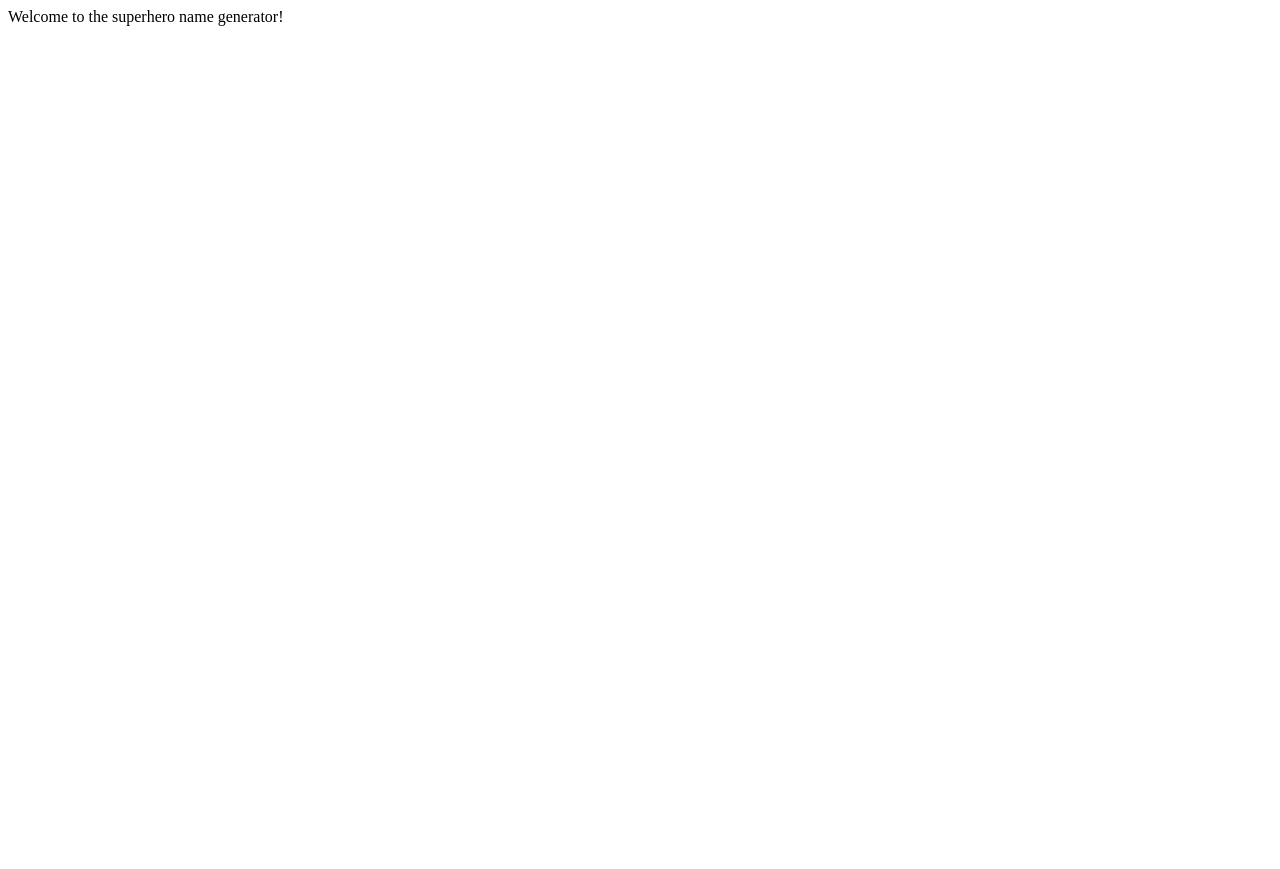
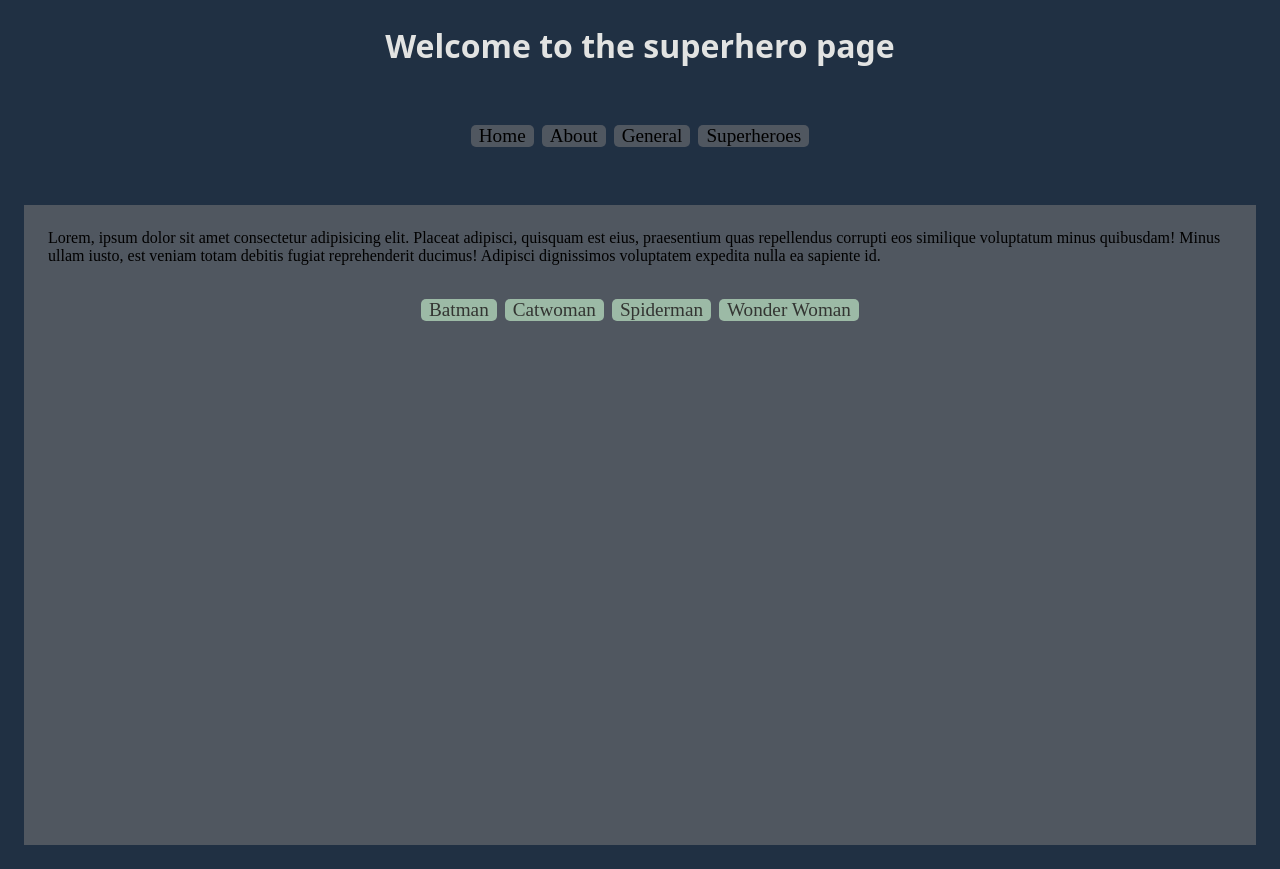
Before and after one commit to blombergalex/superheroes, a plain HTML site: page superheroes.html in a window 1280 px wide. Before the commit the page ends 800 px from the top, so only its background shows below. Drawn offline with Linux system fonts and the light colour scheme.

Commit message:
styling and adding links

```diff
--- /dev/null
+++ b/styles.css
@@ -0,0 +1,75 @@
+:root {
+    --accent-color: rgb(156, 186, 166);
+    --dark-color: rgb(32, 48, 67);
+    --dark-text-color: rgb(51, 53, 50);
+    --light-background-color:rgb(80, 87, 96);
+    --light-text-color: rgb(226, 227, 226);
+}
+
+* {
+    box-sizing: border-box;
+    margin: 0;
+    padding: 0;
+}
+
+html {
+    height: 100vh;
+}
+
+body {
+    display: flex;
+    flex-direction: column;
+    min-height: 100%;
+    margin: 0;
+    background-color: var(--dark-color);
+}
+
+header {
+    color: var(--light-text-color);
+    font-family: system-ui, -apple-system, BlinkMacSystemFont, 'Segoe UI', Roboto, Oxygen, Ubuntu, Cantarell, 'Open Sans', 'Helvetica Neue', sans-serif;
+    margin: 24px;
+    text-align: center;
+}
+
+nav {
+    justify-content: center;
+    list-style-type: none;
+    display: flex;
+    flex-direction: row;
+    padding: 6px;
+    margin: 24px 0;
+}
+
+nav a {
+    color: inherit;
+    font-size: 1.2rem;
+    margin: 8px;
+    text-decoration: none;
+}
+
+nav a:hover {
+    box-shadow: rgba(0, 0, 0, 0.35) 0px 5px 15px;
+}
+
+nav li {
+    border-radius: 5px;
+    margin: 4px;
+
+}
+
+.main-nav li {
+    background-color: var(--light-background-color);
+}
+
+.superhero-nav > li {
+    background-color: var(--accent-color);
+    color: var(--dark-text-color);
+}
+
+.main-content {
+    background-color: var(--light-background-color);
+    font-size: 2var;
+    padding: 24px;
+    margin: 24px;
+    height: 80vh;
+}
--- a/superheroes.html
+++ b/superheroes.html
@@ -4,8 +4,26 @@
     <meta charset="UTF-8">
     <meta name="viewport" content="width=device-width, initial-scale=1.0">
     <title>Superhero</title>
+    <link rel="stylesheet" href="styles.css">
 </head>
 <body>
-    Welcome to the superhero name generator!
+    <header>
+        <h1>Welcome to the superhero page</h1>
+    </header>
+    <nav class="main-nav">
+        <li><a href="http://localhost:3000/">Home</a></li>
+        <li><a href="http://localhost:3000/about">About</a></li>
+        <li><a href="http://localhost:3000/general">General</a></li>
+        <li><a href="http://localhost:3000/superheroes">Superheroes</a></li>
+    </nav>
+    <section class="main-content">
+        <p>Lorem, ipsum dolor sit amet consectetur adipisicing elit. Placeat adipisci, quisquam est eius, praesentium quas repellendus corrupti eos similique voluptatum minus quibusdam! Minus ullam iusto, est veniam totam debitis fugiat reprehenderit ducimus! Adipisci dignissimos voluptatem expedita nulla ea sapiente id.</p>
+        <nav class="superhero-nav">
+            <li><a href="http://localhost:3000/superheroes?name=batman">Batman</a></li>
+            <li><a href="http://localhost:3000/superheroes?name=catwoman">Catwoman</a></li>
+            <li><a href="http://localhost:3000/superheroes?name=spiderman">Spiderman</a></li>
+            <li><a href="http://localhost:3000/superheroes?name=wonderwoman">Wonder Woman</a></li>
+        </nav>
+    </section>
 </body>
 </html>
```
Also changed, not shown: about.html (+4 -1 lines), general.html (+17 -2 lines), heroes/batman.html (+1 -0 lines), heroes/catwoman.html (+1 -0 lines), index.html (+14 -1 lines).
